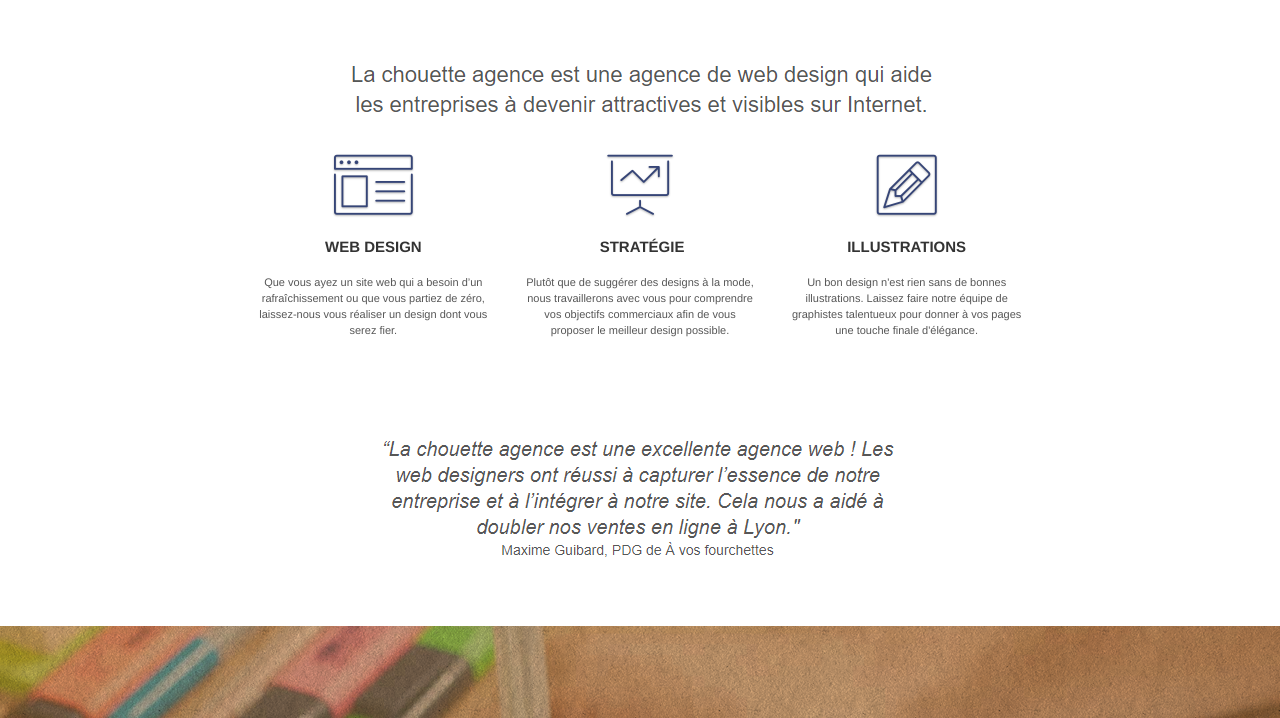
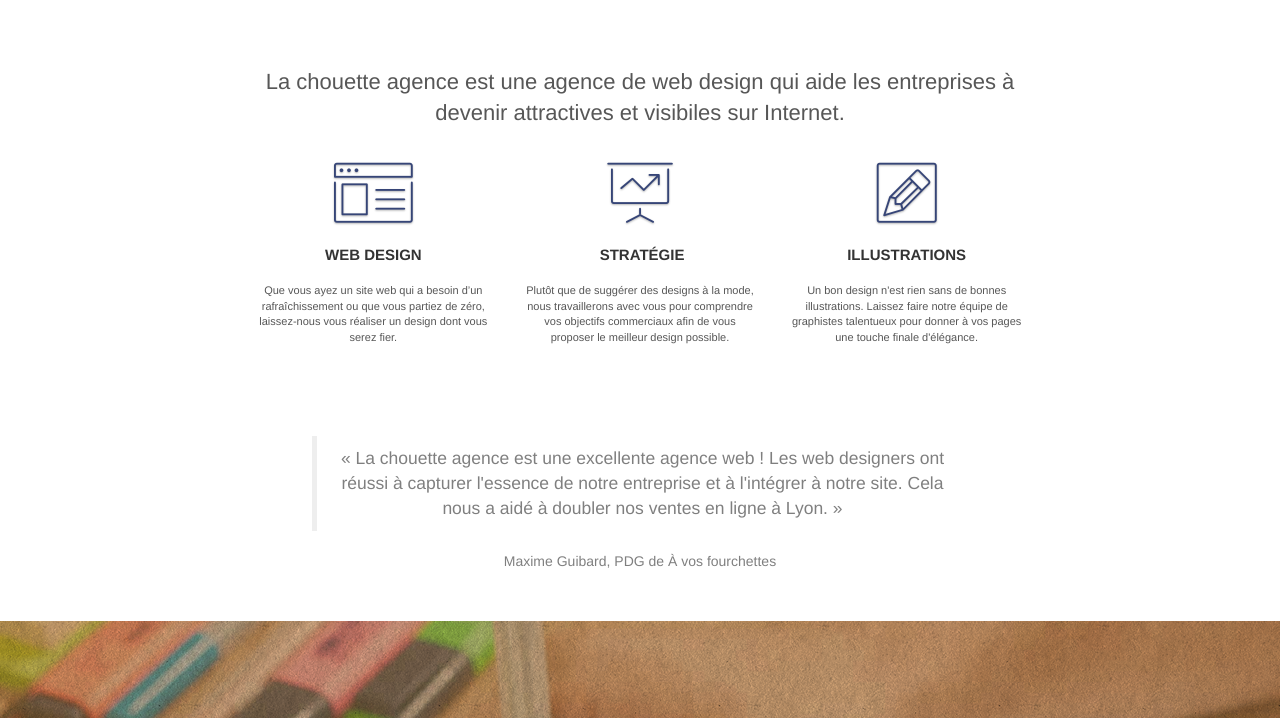
Before and after one commit to EmilieGonin/EmilieGonin_4_16112020_final, a plain HTML site: page index.html in a window 1280 px wide. Shown: the part 535-1253 px from the top of the page. Drawn offline with Linux system fonts and the light colour scheme.

Commit message:
Replace image text with real text

```diff
--- a/index.html
+++ b/index.html
@@ -81,9 +81,12 @@
 <!-- bloc-2-services -->
 <div class="bloc bgc-white l-bloc" id="bloc-2-services">
 	<div class="container bloc-md">
-		<div class="row">
+		<div class="row med-width-whitespace">
 			<div class="col-sm-12 text-center">
-				<img alt="agence web, agence web paris, web design paris, stratégie web" src="img/title.png" />
+        <h2>
+          La chouette agence est une agence de web design qui aide
+          les entreprises à devenir attractives et visibiles sur Internet.
+        </h2>
 			</div>
 		</div>
 		<div class="row voffset-lg med-width-whitespace">
@@ -129,8 +132,14 @@
 		</div>
 		<div class="row voffset-lg voffset">
 			<div class="col-xs-12 col-md-8 col-md-offset-2 text-center">
-				<img alt="agence web, agence web paris, web design paris, stratégie web" src="img/citation.png" />
-
+        <blockquote>
+          « La chouette agence est une excellente agence web ! Les web designers
+          ont réussi à capturer l'essence de notre entreprise et à l'intégrer
+          à notre site. Cela nous a aidé à doubler nos ventes en ligne à Lyon. »
+        </blockquote>
+        <span>
+          Maxime Guibard, PDG de À vos fourchettes
+        </span>
 			</div>
 		</div>
 	</div>
@@ -164,9 +173,11 @@
 <!-- bloc-4-portfolio -->
 <div class="bloc bgc-white bg-lines-h2-bg bg-repeat l-bloc" id="bloc-4-portfolio">
 	<div class="container bloc-lg">
-		<div class="row">
+		<div class="row med-width-whitespace">
 			<div class="col-sm-12 text-center">
-				<img alt="agence web, agence web paris, web design paris, stratégie web" src="img/title2.png" />
+				<h2>
+          Nous travaillons avec beaucoup de clients, voici nos réalisations
+        </h2>
 			</div>
 		</div>
 		<div class="row tight-width-whitespace portfolio-row">
```
